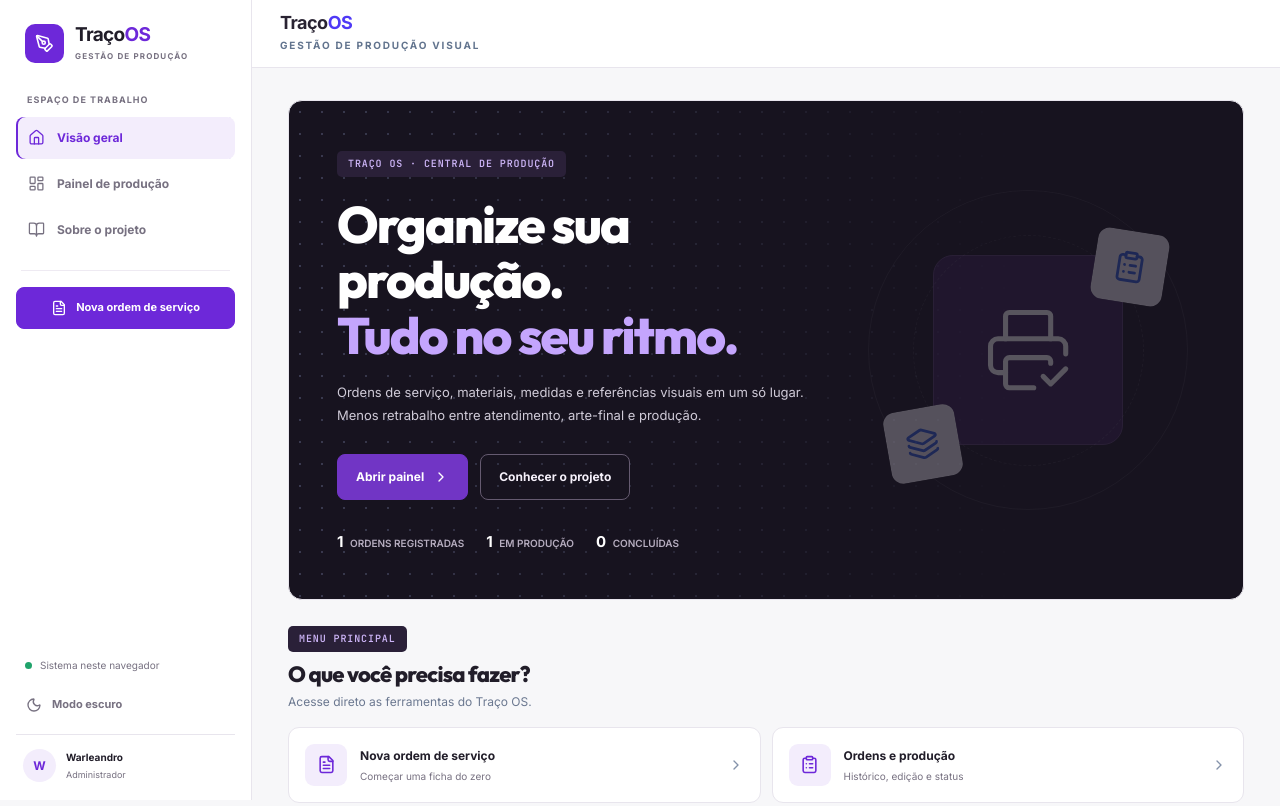
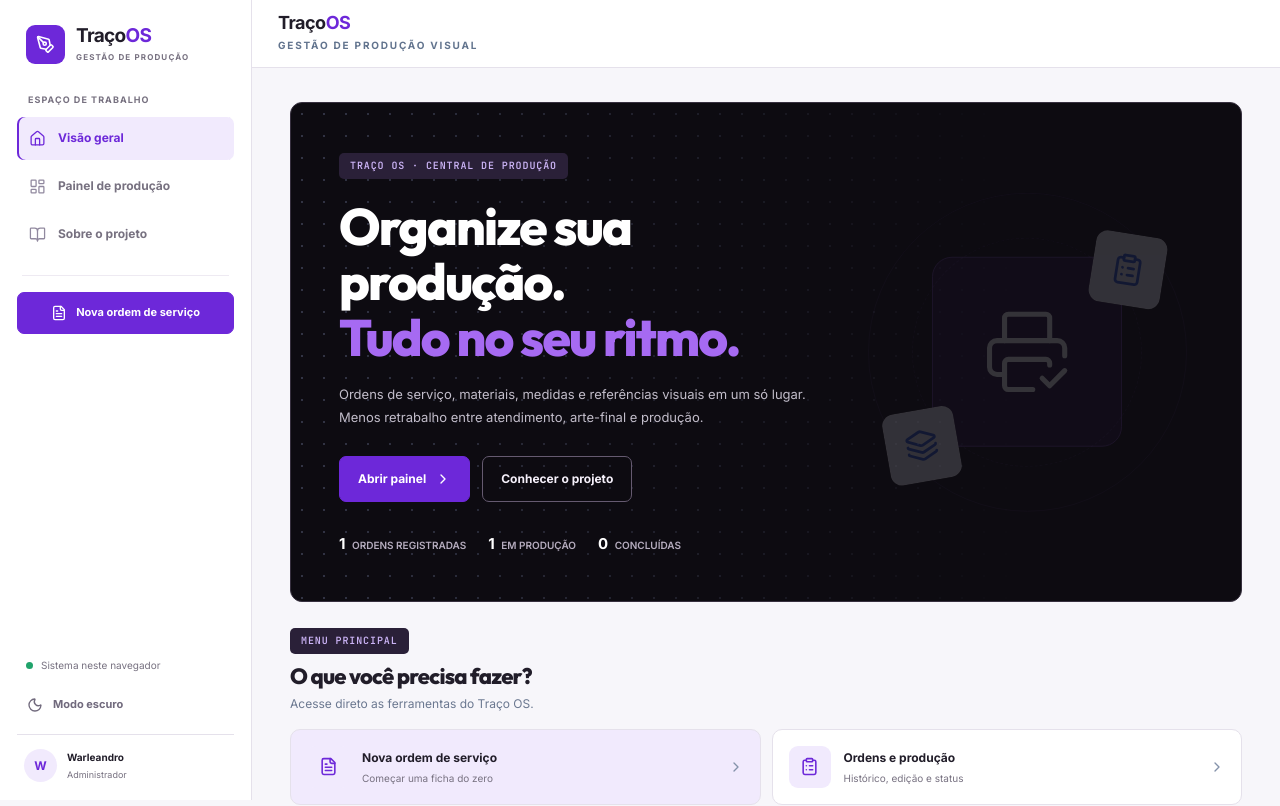
Before and after one commit to polar4851/geradordeos, a React (Vite) app: page / in a window 1280 px wide. Shown: the top 806 px of the page. Built offline with nearby package versions, Linux system fonts and the light colour scheme.

Commit message:
Replace broken UI overrides with reference-based Traço OS theme (#2)

```diff
--- a/src/index.css
+++ b/src/index.css
@@ -1564,282 +1564,205 @@ body { margin: 0; overflow-x: hidden; }
 .app-header-brand h1 span { display:inline !important; }
 .app-shell.dark .app-header-brand h1 { color:#f2edf7 !important; }
 
-
 /* ------------------------------------------------------------------
-   TRAÇO OS · UI refinada
-   Mantém a estrutura e os componentes existentes; altera somente a
-   apresentação. Sem glow, blur pesado ou gradientes decorativos.
+   TRACO OS / UI system v2
+   Referencia: preto, roxo profundo, cards compactos e bordas finas.
+   Mantem o DOM, os fluxos e a folha A4 originais.
 ------------------------------------------------------------------- */
 .app-shell {
-  --ui-accent: #6d28d9;
-  --ui-accent-hover: #5b21b6;
-  --ui-accent-soft: #f3edfc;
-  --ui-bg: #f7f7f9;
-  --ui-surface: #ffffff;
-  --ui-surface-muted: #faf9fc;
-  --ui-border: #e8e5ed;
-  --ui-text: #211d29;
-  --ui-muted: #777181;
-  padding-left: 252px !important;
-  min-height: 100vh;
-  background: var(--ui-bg) !important;
-  color: var(--ui-text) !important;
-  transition: background-color .18s ease, color .18s ease;
+  --ui-bg:#f7f6fa;
+  --ui-panel:#ffffff;
+  --ui-panel-alt:#f1eff5;
+  --ui-border:#e5e1eb;
+  --ui-text:#211d29;
+  --ui-muted:#777180;
+  --ui-purple:#6d28d9;
+  --ui-purple-strong:#5b21b6;
+  --ui-purple-soft:#f1eafd;
+  padding-left:252px;
+  background:var(--ui-bg) !important;
+  color:var(--ui-text);
 }
 .app-shell.dark {
-  --ui-accent: #a78bfa;
-  --ui-accent-hover: #c4b5fd;
-  --ui-accent-soft: #292139;
-  --ui-bg: #101014;
-  --ui-surface: #18181e;
-  --ui-surface-muted: #202027;
-  --ui-border: #303039;
-  --ui-text: #f1eff5;
-  --ui-muted: #a39eae;
-  background: var(--ui-bg) !important;
-  color: var(--ui-text) !important;
-  background-image: none !important;
-}
-
-/* Sidebar */
+  --ui-bg:#09090c;
+  --ui-panel:#121216;
+  --ui-panel-alt:#1a191f;
+  --ui-border:#34313b;
+  --ui-text:#f5f2f8;
+  --ui-muted:#aaa4b2;
+  --ui-purple:#8b45f5;
+  --ui-purple-strong:#762be0;
+  --ui-purple-soft:#27183b;
+  background:var(--ui-bg) !important;
+  color:var(--ui-text) !important;
+  color-scheme:dark;
+}
+
+/* Fixed navigation rail */
 .app-sidebar {
-  width: 252px;
-  padding: 24px 16px 18px;
-  background: var(--ui-surface) !important;
-  border-right: 1px solid var(--ui-border) !important;
-  box-shadow: none !important;
-}
-.sidebar-brand { padding-bottom: 30px; }
-.sidebar-brand-mark { background: var(--ui-accent) !important; border-radius: 10px; }
-.sidebar-brand strong, .sidebar-profile strong { color: var(--ui-text) !important; }
-.sidebar-brand strong span { color: var(--ui-accent) !important; }
-.sidebar-brand small, .sidebar-caption, .sidebar-profile small { color: var(--ui-muted) !important; }
-.sidebar-nav { gap: 4px; }
-.sidebar-nav button {
-  min-height: 42px;
-  border-radius: 8px;
-  color: var(--ui-muted) !important;
-  background: transparent !important;
-  box-shadow: none !important;
-}
-.sidebar-nav button svg { color: inherit !important; }
-.sidebar-nav button:hover { color: var(--ui-text) !important; background: var(--ui-surface-muted) !important; }
-.sidebar-nav button.active {
-  color: var(--ui-accent) !important;
-  background: var(--ui-accent-soft) !important;
-  box-shadow: inset 2px 0 0 var(--ui-accent) !important;
-}
-.sidebar-divider, .sidebar-profile { border-color: var(--ui-border) !important; }
-.sidebar-create {
-  min-height: 42px;
-  border: 1px solid var(--ui-accent) !important;
-  border-radius: 8px;
-  background: var(--ui-accent) !important;
-  color: #fff !important;
-  box-shadow: none !important;
-}
-.sidebar-create:hover { background: var(--ui-accent-hover) !important; }
-.sidebar-status, .sidebar-theme { color: var(--ui-muted) !important; }
-.sidebar-theme:hover { background: var(--ui-surface-muted) !important; }
-.sidebar-avatar { background: var(--ui-accent-soft) !important; color: var(--ui-accent) !important; }
-
-/* Header and page canvas */
+  width:252px;
+  background:var(--ui-panel) !important;
+  border-right:1px solid var(--ui-border) !important;
+  box-shadow:none !important;
+}
+.app-shell.dark .app-sidebar { background:#0e0e12 !important; }
+.sidebar-brand-mark { background:var(--ui-purple) !important; border-radius:9px !important; }
+.sidebar-brand strong,.sidebar-profile strong { color:var(--ui-text) !important; }
+.sidebar-brand strong span { color:var(--ui-purple) !important; }
+.sidebar-brand small,.sidebar-caption,.sidebar-profile small,.sidebar-status { color:var(--ui-muted) !important; }
+.sidebar-nav button { border-radius:7px !important; color:var(--ui-muted) !important; }
+.sidebar-nav button:hover { background:var(--ui-panel-alt) !important; color:var(--ui-text) !important; }
+.sidebar-nav button.active { background:var(--ui-purple-soft) !important; color:var(--ui-purple) !important; box-shadow:inset 2px 0 0 var(--ui-purple) !important; }
+.app-shell.dark .sidebar-nav button.active { color:#d9baff !important; }
+.sidebar-divider,.sidebar-profile { border-color:var(--ui-border) !important; }
+.sidebar-create { background:var(--ui-purple) !important; border:1px solid var(--ui-purple) !important; border-radius:7px !important; box-shadow:none !important; }
+.sidebar-create:hover { background:var(--ui-purple-strong) !important; }
+.sidebar-avatar { background:var(--ui-purple-soft) !important; color:var(--ui-purple) !important; }
+.sidebar-theme:hover { background:var(--ui-panel-alt) !important; }
+
+/* Header: compact and aligned, no duplicate nav */
 .app-shell .app-header {
-  min-height: 68px;
-  padding: 12px 28px;
-  background: var(--ui-surface) !important;
-  border-bottom: 1px solid var(--ui-border) !important;
-  box-shadow: none !important;
-  backdrop-filter: none !important;
-}
-.app-header-tools button {
-  min-height: 36px;
-  border-radius: 8px !important;
-  box-shadow: none !important;
-  font-weight: 650 !important;
-}
-.app-header-tools button:last-child {
-  background: var(--ui-accent) !important;
-  border-color: var(--ui-accent) !important;
-  color: #fff !important;
-}
-.app-header-tools button:last-child:hover { background: var(--ui-accent-hover) !important; }
-.app-shell main, .app-shell footer { min-width: 0; }
-.app-shell > main.traco-home { max-width: 1440px; padding: 32px 36px 44px; }
-
-/* Cards, forms and controls: one consistent surface system */
-.app-shell .os-form > div,
-.app-shell .workspace-preview,
-.app-shell main:not(.about-page):not(.traco-home) > section > .bg-white,
-.app-shell main:not(.about-page):not(.traco-home) > section.bg-white,
-.app-shell main:not(.about-page):not(.traco-home) > .grid > section > .bg-white,
-.app-shell .about-info-card,
-.app-shell .about-content-card,
-.app-shell .home-menu-card,
-.app-shell .home-feature-grid article,
-.app-shell .home-bottom-row {
-  background: var(--ui-surface) !important;
-  color: var(--ui-text) !important;
-  border: 1px solid var(--ui-border) !important;
-  border-radius: 12px !important;
-  box-shadow: none !important;
-}
-.app-shell .os-form > div { overflow: visible; }
-.app-shell .os-form > div::before { display: none !important; }
-.app-shell input, .app-shell select, .app-shell textarea {
-  border-color: var(--ui-border) !important;
-  border-radius: 8px !important;
-  box-shadow: none !important;
-}
-.app-shell input:focus, .app-shell select:focus, .app-shell textarea:focus {
-  border-color: var(--ui-accent) !important;
-  box-shadow: 0 0 0 2px color-mix(in srgb, var(--ui-accent) 14%, transparent) !important;
-}
-.app-shell button { transition: background-color .15s ease, border-color .15s ease, color .15s ease; }
-.app-shell button:hover { filter: none !important; }
-.app-shell .theme-toggle {
-  background: var(--ui-surface) !important;
-  color: var(--ui-muted) !important;
-  border-color: var(--ui-border) !important;
-  box-shadow: none !important;
-}
-
-/* Home: keep its existing content and layout, with a quieter visual hierarchy */
+  min-height:68px;
+  display:flex;
+  align-items:center;
+  justify-content:space-between;
+  gap:16px;
+  padding:12px 26px;
+  background:var(--ui-panel) !important;
+  border-bottom:1px solid var(--ui-border) !important;
+  box-shadow:none !important;
+  backdrop-filter:none !important;
+}
+.app-shell.dark .app-header { background:#0e0e12 !important; }
+.app-header-brand h1 { color:var(--ui-text) !important; font-size:18px !important; }
+.app-header-brand h1 span { color:var(--ui-purple) !important; }
+.app-header-tools { margin-left:auto; display:flex; flex-wrap:wrap; align-items:center; justify-content:flex-end; gap:8px; }
+.app-header-tools button { min-height:36px; border-radius:7px !important; box-shadow:none !important; }
+.app-header-tools button:last-child { background:var(--ui-purple) !important; border-color:var(--ui-purple) !important; color:#fff !important; }
+.app-header-tools button:last-child:hover { background:var(--ui-purple-strong) !important; }
+.app-shell.dark .app-header-tools button:not(:last-child) { background:#19181e !important; border-color:var(--ui-border) !important; color:var(--ui-text) !important; }
+.sidebar-mobile-toggle { border-radius:7px !important; border-color:var(--ui-border) !important; background:var(--ui-panel) !important; color:var(--ui-text) !important; }
+
+/* Main work area */
+.app-shell > main:not(.traco-home):not(.about-page) {
+  width:100%;
+  max-width:1600px;
+  padding:28px clamp(16px,2.4vw,36px) 42px !important;
+  gap:20px !important;
+}
+.app-shell > main:not(.traco-home):not(.about-page) h2 { color:var(--ui-text) !important; }
+.app-shell > main:not(.traco-home):not(.about-page) .text-slate-950,
+.app-shell > main:not(.traco-home):not(.about-page) .text-slate-900,
+.app-shell > main:not(.traco-home):not(.about-page) .text-slate-800,
+.app-shell > main:not(.traco-home):not(.about-page) .text-slate-700 { color:var(--ui-text) !important; }
+.app-shell > main:not(.traco-home):not(.about-page) .text-slate-600,
+.app-shell > main:not(.traco-home):not(.about-page) .text-slate-500,
+.app-shell > main:not(.traco-home):not(.about-page) .text-slate-400 { color:var(--ui-muted) !important; }
+
+/* Stat tiles and backup panel */
+.app-shell > main:not(.traco-home):not(.about-page) section.no-print.grid > div,
+.app-shell > main:not(.traco-home):not(.about-page) section.no-print.flex,
+.app-shell > main:not(.traco-home):not(.about-page) .space-y-4 > .bg-white,
+.app-shell > main:not(.traco-home):not(.about-page) .space-y-3 > .bg-white {
+  background:var(--ui-panel) !important;
+  border:1px solid var(--ui-border) !important;
+  border-radius:10px !important;
+  box-shadow:none !important;
+}
+.app-shell.dark > main:not(.traco-home):not(.about-page) section.no-print.grid > div,
+.app-shell.dark > main:not(.traco-home):not(.about-page) section.no-print.flex,
+.app-shell.dark > main:not(.traco-home):not(.about-page) .space-y-4 > .bg-white,
+.app-shell.dark > main:not(.traco-home):not(.about-page) .space-y-3 > .bg-white {
+  background:var(--ui-panel) !important;
+  border-color:var(--ui-border) !important;
+}
+.app-shell > main:not(.traco-home):not(.about-page) section.no-print.grid > div .rounded-lg { border-radius:7px !important; }
+.app-shell.dark > main:not(.traco-home):not(.about-page) .bg-white { background:var(--ui-panel) !important; }
+.app-shell.dark > main:not(.traco-home):not(.about-page) .bg-slate-50,
+.app-shell.dark > main:not(.traco-home):not(.about-page) .bg-slate-100 { background:var(--ui-panel-alt) !important; }
+.app-shell.dark > main:not(.traco-home):not(.about-page) [class*="border-slate-"] { border-color:var(--ui-border) !important; }
+.app-shell.dark > main:not(.traco-home):not(.about-page) input,
+.app-shell.dark > main:not(.traco-home):not(.about-page) select,
+.app-shell.dark > main:not(.traco-home):not(.about-page) textarea {
+  background:#0c0c10 !important;
+  color:var(--ui-text) !important;
+  border-color:#393541 !important;
+  box-shadow:none !important;
+}
+.app-shell input,.app-shell select,.app-shell textarea { border-radius:7px !important; }
+.app-shell input:focus,.app-shell select:focus,.app-shell textarea:focus { border-color:var(--ui-purple) !important; box-shadow:0 0 0 2px color-mix(in srgb,var(--ui-purple) 15%,transparent) !important; }
+.app-shell button { box-shadow:none; }
+.app-shell button:hover { filter:none !important; }
+
+/* Purple section treatment inspired by the reference, applied selectively */
 .app-shell .home-hero {
-  min-height: 330px !important;
-  border: 1px solid var(--ui-border) !important;
-  border-radius: 14px !important;
-  background: #17131f !important;
-  box-shadow: none !important;
-}
-.app-shell .home-hero h2 { color: #fff !important; text-shadow: none !important; }
-.app-shell .home-hero h2 span { color: #c4a5fd !important; }
-.app-shell .home-hero-copy > p { color: #d0cbd8 !important; }
-.app-shell .home-hero-art { opacity: .28 !important; filter: none !important; }
-.app-shell .home-art-ring { border-color: rgba(255,255,255,.12) !important; }
-.app-shell .home-art-icon { background: #382052 !important; border-color: #594071 !important; box-shadow: none !important; }
-.app-shell .home-art-chip { background: #f6f2fb !important; box-shadow: none !important; }
-.app-shell .home-primary {
-  background: #7135c5 !important;
-  border: 1px solid #7135c5 !important;
-  border-radius: 8px !important;
-  box-shadow: none !important;
-}
-.app-shell .home-secondary { border-radius: 8px !important; box-shadow: none !important; }
-.app-shell .home-menu-heading h3 { color: var(--ui-text) !important; }
-.app-shell .home-menu-card, .app-shell .home-feature-grid article, .app-shell .home-bottom-row {
-  border-radius: 11px !important;
-  box-shadow: none !important;
-}
-.app-shell .home-menu-card:hover { transform: none !important; border-color: var(--ui-accent) !important; }
-.app-shell .home-menu-icon { background: var(--ui-accent-soft) !important; color: var(--ui-accent) !important; box-shadow: none !important; }
-.app-shell .home-menu-copy b, .app-shell .home-feature-grid h3, .app-shell .home-bottom-row h3 { color: var(--ui-text) !important; }
-.app-shell .home-menu-copy small, .app-shell .home-feature-grid p, .app-shell .home-bottom-row p { color: var(--ui-muted) !important; }
-
-/* About / project page */
-.app-shell .about-hero {
-  border-radius: 14px !important;
-  box-shadow: none !important;
-  background: #21152f !important;
-}
-.app-shell .about-info-card, .app-shell .about-content-card { box-shadow: none !important; }
-.app-shell .about-icon { background: var(--ui-accent-soft) !important; color: var(--ui-accent) !important; box-shadow: none !important; }
-.app-shell .about-side-panel { background: var(--ui-surface-muted) !important; border-color: var(--ui-border) !important; color: var(--ui-text) !important; }
-.app-shell .about-credit-callout { background: var(--ui-accent-soft) !important; border-color: var(--ui-border) !important; color: var(--ui-text) !important; }
-
-/* Dark theme */
-.app-shell.dark .app-sidebar,
-.app-shell.dark .app-header,
-.app-shell.dark .os-form > div,
-.app-shell.dark .workspace-preview,
-.app-shell.dark main:not(.about-page):not(.traco-home) > section > .bg-white,
-.app-shell.dark main:not(.about-page):not(.traco-home) > section.bg-white,
-.app-shell.dark main:not(.about-page):not(.traco-home) > .grid > section > .bg-white,
-.app-shell.dark .about-info-card,
-.app-shell.dark .about-content-card,
-.app-shell.dark .home-menu-card,
-.app-shell.dark .home-feature-grid article,
-.app-shell.dark .home-bottom-row {
-  background: var(--ui-surface) !important;
-  border-color: var(--ui-border) !important;
-  color: var(--ui-text) !important;
-  box-shadow: none !important;
-}
-.app-shell.dark .sidebar-nav button.active { background: var(--ui-accent-soft) !important; color: #d8c5ff !important; box-shadow: inset 2px 0 0 #a78bfa !important; }
-.app-shell.dark .sidebar-nav button:hover, .app-shell.dark .sidebar-theme:hover { background: var(--ui-surface-muted) !important; }
-.app-shell.dark .sidebar-create, .app-shell.dark .app-header-tools button:last-child { background: #7135c5 !important; border-color: #7135c5 !important; color: #fff !important; }
-.app-shell.dark .app-header-tools button:not(:last-child) { background: var(--ui-surface-muted) !important; border-color: var(--ui-border) !important; color: var(--ui-text) !important; }
-.app-shell.dark .app-header-brand h1 { color: var(--ui-text) !important; }
-.app-shell.dark .app-header-brand h1 span { color: #b99af2 !important; text-shadow: none !important; }
-.app-shell.dark .home-menu-heading h3, .app-shell.dark .home-menu-copy b,
-.app-shell.dark .home-feature-grid h3, .app-shell.dark .home-bottom-row h3 { color: var(--ui-text) !important; }
-.app-shell.dark .home-menu-copy small, .app-shell.dark .home-feature-grid p,
-.app-shell.dark .home-bottom-row p, .app-shell.dark .about-muted { color: var(--ui-muted) !important; }
-.app-shell.dark .home-menu-icon, .app-shell.dark .about-icon { background: var(--ui-accent-soft) !important; color: #c4a5fd !important; box-shadow: none !important; }
-.app-shell.dark .about-side-panel { background: var(--ui-surface-muted) !important; border-color: var(--ui-border) !important; color: var(--ui-text) !important; }
-.app-shell.dark .about-credit-callout { background: var(--ui-accent-soft) !important; border-color: var(--ui-border) !important; color: var(--ui-text) !important; }
-.app-shell.dark .os-form input, .app-shell.dark .os-form select, .app-shell.dark .os-form textarea,
-.app-shell.dark main:not(.about-page):not(.traco-home) input,
-.app-shell.dark main:not(.about-page):not(.traco-home) select,
-.app-shell.dark main:not(.about-page):not(.traco-home) textarea {
-  background: #111117 !important;
-  border-color: #393642 !important;
-  color: #f0edf5 !important;
-  box-shadow: none !important;
-}
-.app-shell.dark .os-form input::placeholder, .app-shell.dark .os-form textarea::placeholder { color: #827c8c !important; }
-.app-shell.dark .os-form label, .app-shell.dark main:not(.about-page):not(.traco-home) .text-slate-500,
-.app-shell.dark main:not(.about-page):not(.traco-home) .text-slate-400 { color: var(--ui-muted) !important; }
-.app-shell.dark .os-form h2, .app-shell.dark .os-form h3,
-.app-shell.dark main:not(.about-page):not(.traco-home) h2,
-.app-shell.dark main:not(.about-page):not(.traco-home) h3 { color: var(--ui-text) !important; }
-.app-shell.dark main:not(.about-page):not(.traco-home) .bg-slate-50,
-.app-shell.dark main:not(.about-page):not(.traco-home) .bg-slate-100,
-.app-shell.dark .os-form .bg-slate-50,
-.app-shell.dark .os-form .bg-slate-100 { background: var(--ui-surface-muted) !important; border-color: var(--ui-border) !important; }
-.app-shell.dark main:not(.about-page):not(.traco-home) .text-slate-950,
-.app-shell.dark main:not(.about-page):not(.traco-home) .text-slate-900,
-.app-shell.dark main:not(.about-page):not(.traco-home) .text-slate-800,
-.app-shell.dark main:not(.about-page):not(.traco-home) .text-slate-700,
-.app-shell.dark .os-form .text-slate-950,
-.app-shell.dark .os-form .text-slate-900,
-.app-shell.dark .os-form .text-slate-800,
-.app-shell.dark .os-form .text-slate-700 { color: var(--ui-text) !important; }
-.app-shell.dark .no-print footer, .app-shell.dark footer.no-print { background: #0b0b0f !important; border-color: var(--ui-border) !important; color: var(--ui-muted) !important; }
-.app-shell.dark .theme-toggle { background: var(--ui-surface) !important; border-color: var(--ui-border) !important; color: #c4a5fd !important; box-shadow: none !important; }
-
-/* Mobile sidebar and responsive workspace */
-@media (max-width: 900px) {
-  .app-shell { padding-left: 0 !important; }
-  .app-sidebar {
-    width: min(282px, 86vw);
-    transform: translateX(-105%);
-    transition: transform .2s ease;
-    box-shadow: none !important;
-  }
-  .app-sidebar.is-open { transform: translateX(0); box-shadow: 12px 0 28px rgba(0,0,0,.16) !important; }
-  .sidebar-backdrop { display: block; position: fixed; inset: 0; z-index: 45; border: 0; background: rgba(12,10,18,.42); }
-  .sidebar-mobile-toggle { display: grid; place-items: center; width: 38px; height: 38px; border: 1px solid var(--ui-border); border-radius: 8px; background: var(--ui-surface); color: var(--ui-text); }
-  .app-shell .app-header { min-height: 62px; padding: 10px 16px; gap: 10px; }
-  .app-header-tools { gap: 6px; }
-  .app-header-tools button { padding: 9px 11px !important; font-size: 10px !important; }
-  .app-shell > main.traco-home { padding: 22px 18px 34px; }
-}
-@media (max-width: 600px) {
-  .app-shell .app-header { align-items: center; padding: 9px 12px; }
-  .app-header-brand { gap: 9px; }
-  .app-header-tools { flex-wrap: wrap; justify-content: flex-end; }
-  .app-header-tools button:first-child { display: none; }
-  .app-header-tools button { min-height: 35px; padding: 8px !important; font-size: 9px !important; }
-  .app-shell > main.traco-home { padding: 16px 12px 26px; }
-  .app-shell .home-hero { min-height: 390px !important; padding: 24px 20px !important; }
-  .app-shell .home-hero h2 { font-size: clamp(30px, 9vw, 38px) !important; }
-  .app-shell .home-hero-art { width: 42%; right: -7%; bottom: -10%; opacity: .2 !important; }
-}
-@media (prefers-reduced-motion: reduce) {
-  .app-shell, .app-sidebar, .sidebar-nav button, .sidebar-create { transition: none !important; }
-}
+  background:#0d0b11 !important;
+  border:1px solid #37303f !important;
+  border-radius:12px !important;
+  box-shadow:none !important;
+}
+.app-shell .home-hero h2 { color:#fff !important; text-shadow:none !important; }
+.app-shell .home-hero h2 span { color:#a66af2 !important; }
+.app-shell .home-hero-copy > p { color:#c2bdca !important; }
+.app-shell .home-hero-art { opacity:.16 !important; filter:none !important; }
+.app-shell .home-art-ring { border-color:rgba(175,120,255,.18) !important; }
+.app-shell .home-art-icon { background:#28163f !important; border:1px solid #68419a !important; box-shadow:none !important; transform:none !important; }
+.app-shell .home-art-chip { box-shadow:none !important; }
+.app-shell .home-primary { background:#6d28d9 !important; border:1px solid #6d28d9 !important; border-radius:7px !important; box-shadow:none !important; }
+.app-shell .home-secondary { border-radius:7px !important; box-shadow:none !important; }
+.app-shell .home-menu-card,.app-shell .home-feature-grid article,.app-shell .home-bottom-row,
+.app-shell .about-info-card,.app-shell .about-content-card {
+  border:1px solid var(--ui-border) !important;
+  border-radius:10px !important;
+  background:var(--ui-panel) !important;
+  box-shadow:none !important;
+}
+.app-shell .home-menu-card:hover { transform:none !important; border-color:var(--ui-purple) !important; }
+.app-shell .home-menu-icon,.app-shell .about-icon { background:var(--ui-purple-soft) !important; color:var(--ui-purple) !important; box-shadow:none !important; }
+.app-shell .home-menu-copy b,.app-shell .home-feature-grid h3,.app-shell .home-bottom-row h3,.app-shell .about-info-card h3 { color:var(--ui-text) !important; }
+.app-shell .home-menu-copy small,.app-shell .home-feature-grid p,.app-shell .home-bottom-row p,.app-shell .about-info-card p { color:var(--ui-muted) !important; }
+.app-shell .home-menu-heading h3 { color:var(--ui-text) !important; }
+.app-shell .home-menu-create { background:var(--ui-purple-soft) !important; }
+.app-shell .home-bottom-row { padding:22px !important; }
+.app-shell .about-hero { background:#160e22 !important; border-radius:12px !important; box-shadow:none !important; }
+.app-shell.dark .home-menu-card,.app-shell.dark .home-feature-grid article,.app-shell.dark .home-bottom-row,
+.app-shell.dark .about-info-card,.app-shell.dark .about-content-card { background:var(--ui-panel) !important; border-color:var(--ui-border) !important; }
+.app-shell.dark .home-menu-heading h3,.app-shell.dark .home-menu-copy b,.app-shell.dark .home-feature-grid h3,.app-shell.dark .home-bottom-row h3,.app-shell.dark .about-info-card h3 { color:var(--ui-text) !important; }
+.app-shell.dark .home-menu-copy small,.app-shell.dark .home-feature-grid p,.app-shell.dark .home-bottom-row p,.app-shell.dark .about-info-card p { color:var(--ui-muted) !important; }
+.app-shell.dark .home-menu-icon,.app-shell.dark .about-icon { background:var(--ui-purple-soft) !important; color:#c6a2fa !important; }
+.app-shell.dark .about-side-panel,.app-shell.dark .about-credit-callout { background:var(--ui-panel-alt) !important; color:var(--ui-text) !important; border-color:var(--ui-border) !important; }
+
+/* Production history: restrained cards, selected row in purple */
+.app-shell.dark .os-history,
+.app-shell.dark .os-history > div { color:var(--ui-text); }
+.app-shell.dark .os-history .bg-white { background:var(--ui-panel) !important; }
+.app-shell.dark .os-history input { background:#0c0c10 !important; color:var(--ui-text) !important; }
+.app-shell.dark .os-history .text-slate-800,
+.app-shell.dark .os-history .text-slate-700 { color:var(--ui-text) !important; }
+
+/* Print sheet is deliberately untouched */
+#a4-job-ticket { color:#111827 !important; background:#fff !important; }
 @media print {
-  .app-shell { padding-left: 0 !important; }
-  .app-sidebar, .app-header { display: none !important; }
-}
+  .app-shell { padding-left:0 !important; }
+  .app-sidebar,.app-header,.sidebar-backdrop { display:none !important; }
+}
+
+/* Responsive: sidebar drawer on small screens, content stacks without overflow */
+@media (max-width:900px) {
+  .app-shell { padding-left:0 !important; }
+  .app-sidebar { transform:translateX(-102%); transition:transform .2s ease; }
+  .app-sidebar.is-open { transform:translateX(0); }
+  .sidebar-backdrop { display:block; position:fixed; inset:0; z-index:45; border:0; background:rgba(8,7,12,.58); }
+  .app-shell .app-header { min-height:62px; padding:10px 15px; gap:10px; }
+  .app-header-tools { gap:6px; }
+  .app-header-tools button { padding:9px 10px !important; font-size:10px !important; }
+  .app-shell > main:not(.traco-home):not(.about-page) { padding:20px 14px 30px !important; }
+}
+@media (max-width:640px) {
+  .app-shell .app-header { align-items:center; }
+  .app-header-tools button:first-child { display:none; }
+  .app-header-tools button { min-height:34px; padding:8px !important; font-size:9px !important; }
+  .app-shell > main:not(.traco-home):not(.about-page) { padding:16px 10px 24px !important; gap:15px !important; }
+  .app-shell > main.traco-home { padding:16px 12px 28px !important; }
+  .app-shell .home-hero { min-height:390px !important; padding:25px 20px !important; }
+}
```
